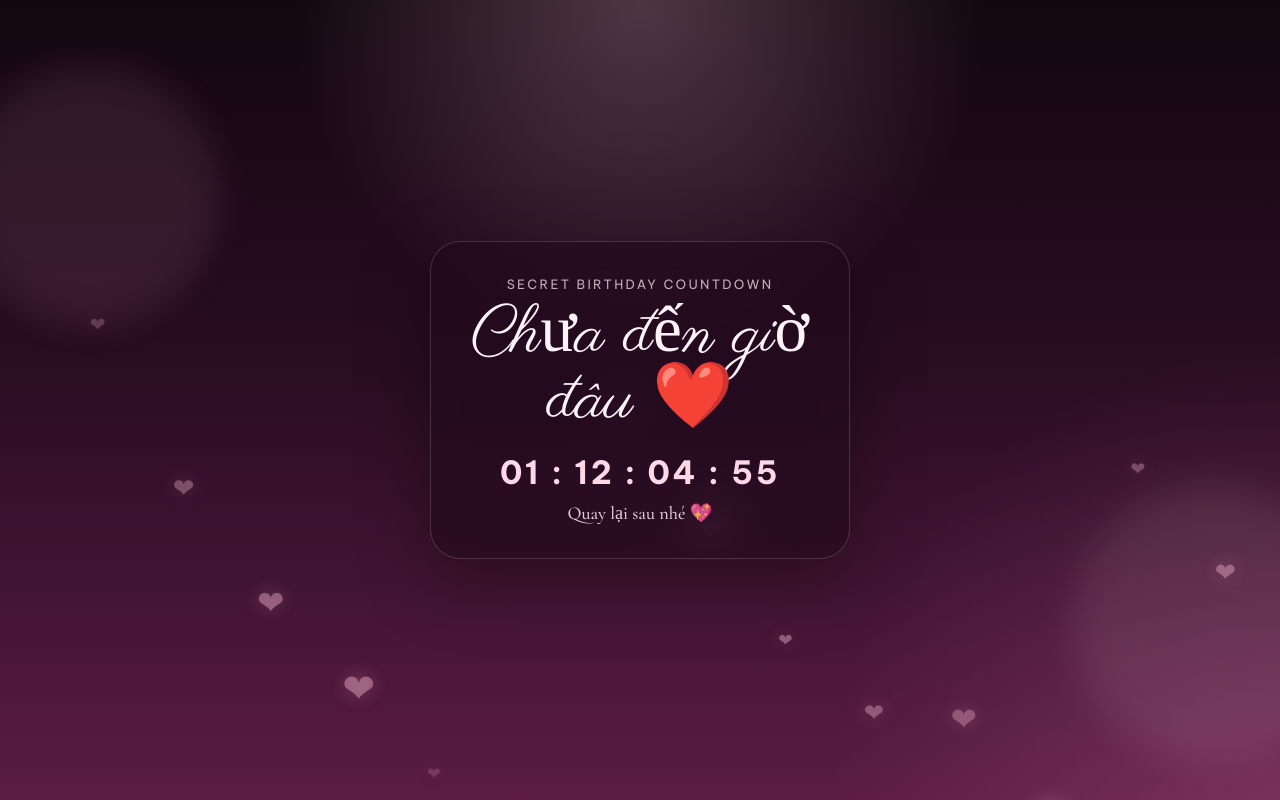
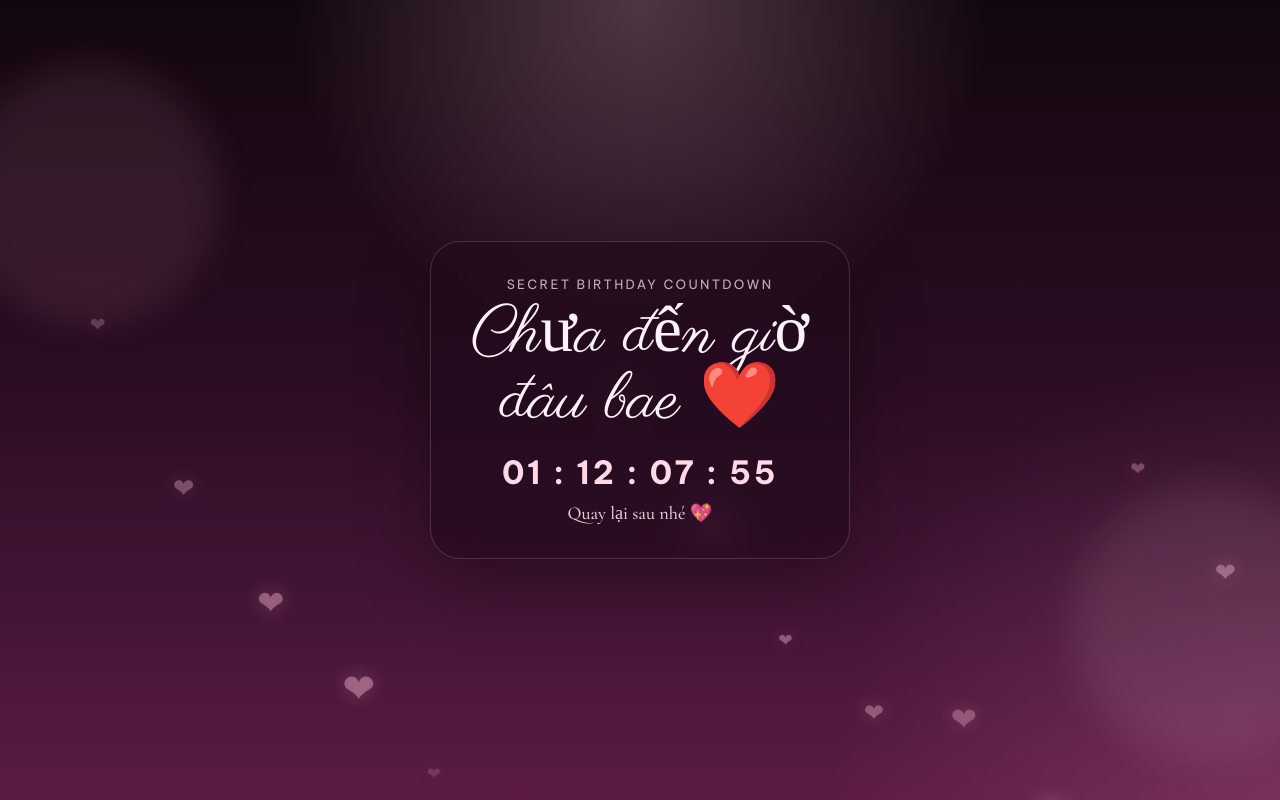
Before and after one commit to huyngomon-byte/sn, a React (Vite) app: page / in a window 1280 px wide. Shown: the top 800 px of the page. Built offline with nearby package versions, Linux system fonts and the light colour scheme.

Commit message:
Update birthday page content

```diff
--- a/src/App.tsx
+++ b/src/App.tsx
@@ -8,9 +8,9 @@ type TimeLeft = {
   seconds: number
 }
 
-const UNLOCK_AT = '2026-03-29T16:50:00'
+const UNLOCK_AT = '2026-03-29T16:53:00'
 const BIRTHDAY_NAME = 'Bé Iu'
-const LOCK_TITLE = 'Chưa đến giờ đâu ❤️'
+const LOCK_TITLE = 'Chưa đến giờ đâu bae ❤️'
 const LOCK_SUBTITLE = 'Quay lại sau nhé 💖'
 const WISH_TITLE = 'Chúc mừng sinh nhật'
 const MESSAGE_LINES = [
```
